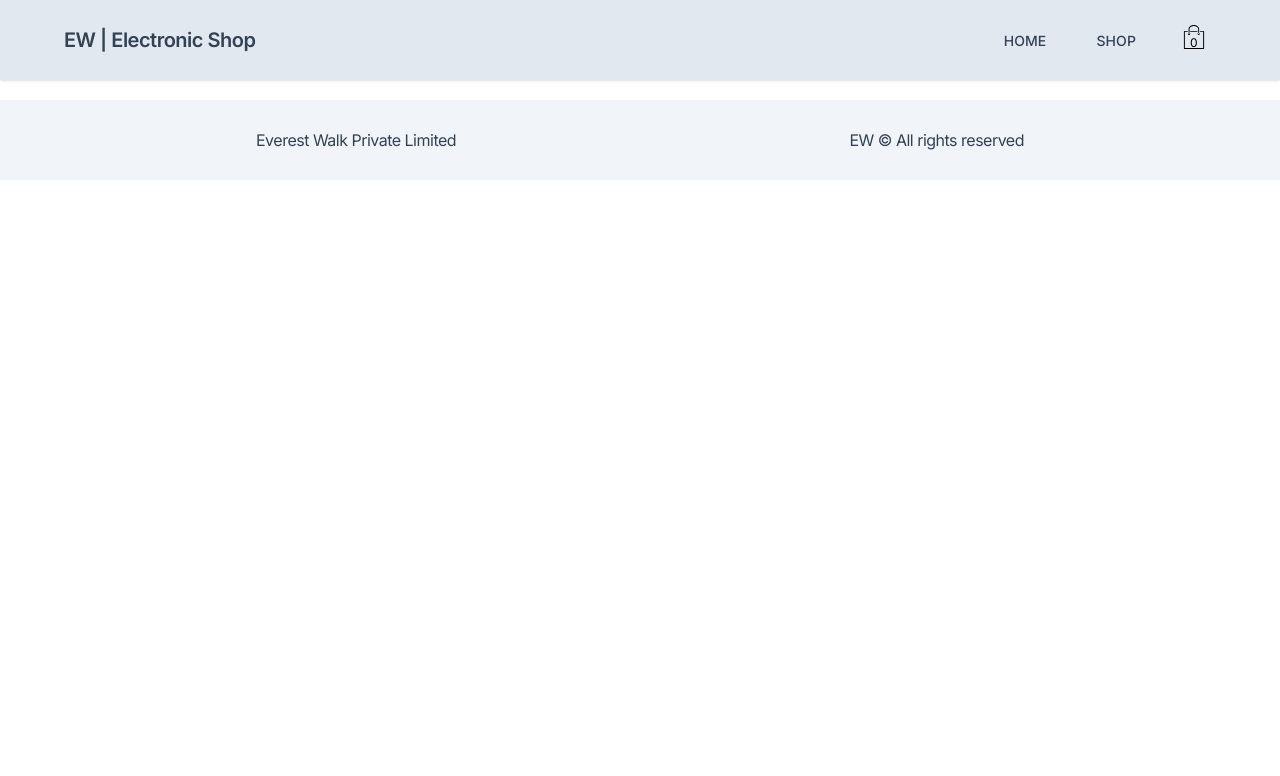
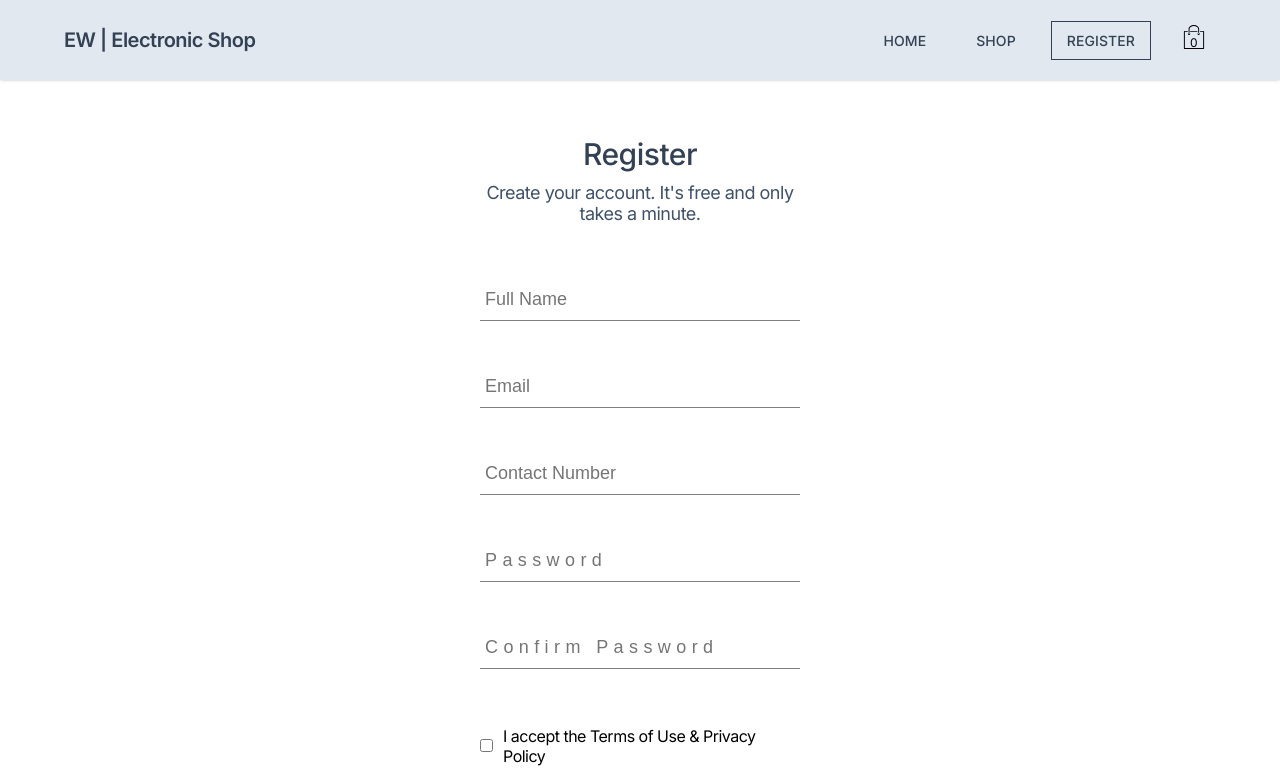
Before and after one commit to developedby-sam/csci390_ecommerce_project, a React (Vite) app in the folder client/: page /register in a window 1280 px wide. Shown: the top 776 px of the page. Built offline with nearby package versions, Linux system fonts and the light colour scheme.

Commit message:
added a registration page

```diff
--- a/client/src/App.jsx
+++ b/client/src/App.jsx
@@ -4,6 +4,7 @@ import Header from "./components/header/header.component";
 import Homepage from "./pages/homepage/homepage.component";
 import Shoppage from "./pages/shoppage/shoppage.component";
 import CheckoutPage from "./pages/checkout/checkout.component";
+import Registerpage from "./pages/register/register.component";
 import Footer from "./components/footer/footer.component";
 
 function App() {
@@ -14,6 +15,7 @@ function App() {
         <Route exact path="/" element={<Homepage />} />
         <Route path="/shop" element={<Shoppage />} />
         <Route path="/checkout" element={<CheckoutPage />} />
+        <Route path="/register" element={<Registerpage />} />
       </Routes>
       <Footer />
     </div>
--- a/client/src/components/header/header.component.jsx
+++ b/client/src/components/header/header.component.jsx
@@ -24,6 +24,12 @@ const Header = ({ hidden }) => {
         >
           SHOP
         </Link>
+        <Link
+          className={`${pathname == "/register" ? "active" : ""} option`}
+          to="register"
+        >
+          REGISTER
+        </Link>
         <CartIcon />
       </div>
       {hidden ? null : <CartDropdown />}
--- /dev/null
+++ b/client/src/pages/register/register.component.jsx
@@ -0,0 +1,34 @@
+import React from "react";
+
+import "./register.styles.scss";
+
+// Components
+import FormInput from "../../components/form-input/form-input.component";
+import CustomButton from "../../components/custom-button/custom-button.component";
+
+const Registerpage = () => {
+  return (
+    <div className="register-page">
+      <form className="registration-form" action="#" method="#">
+        <h3 className="heading">Register</h3>
+        <p className="sub-heading">
+          Create your account. It's free and only takes a minute.
+        </p>
+        <div className="form-data">
+          <FormInput type="text" placeholder="Full Name" required />
+          <FormInput type="email" placeholder="Email" required />
+          <FormInput type="number" placeholder="Contact Number" required />
+          <FormInput type="password" placeholder="Password" required />
+          <FormInput type="password" placeholder="Confirm Password" required />
+          <div className="terms-and-conditions">
+            <FormInput type="checkbox" required /> I accept the Terms of Use &
+            Privacy Policy
+          </div>
+        </div>
+        <CustomButton>REGISTER</CustomButton>
+      </form>
+    </div>
+  );
+};
+
+export default Registerpage;
--- /dev/null
+++ b/client/src/pages/register/register.styles.scss
@@ -0,0 +1,36 @@
+.register-page {
+  width: 100%;
+  height: 100vh;
+  display: flex;
+  align-items: center;
+  justify-content: center;
+
+  .registration-form {
+    width: 25%;
+
+    .heading {
+      font-size: 3rem;
+      font-weight: 500;
+      color: #334155;
+      text-align: center;
+    }
+
+    .sub-heading {
+      font-size: 1.8rem;
+      text-align: center;
+      color: #40516a;
+      padding: 1rem 0;
+    }
+
+    .form-data .terms-and-conditions {
+      display: flex;
+      align-items: center;
+      justify-content: flex-start;
+      font-size: 1.6rem;
+
+      .group {
+        margin: 0 10px 0 0;
+      }
+    }
+  }
+}
```
